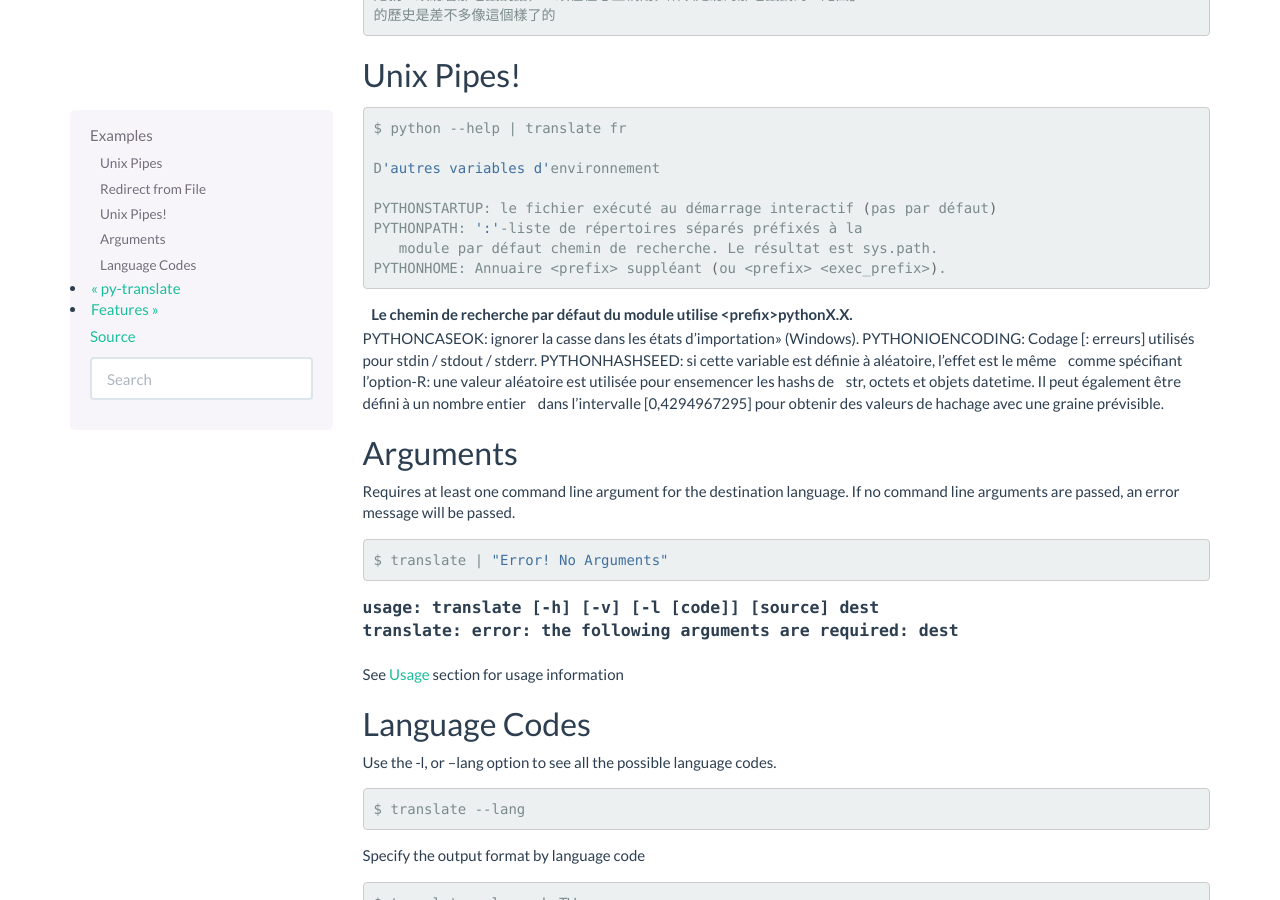
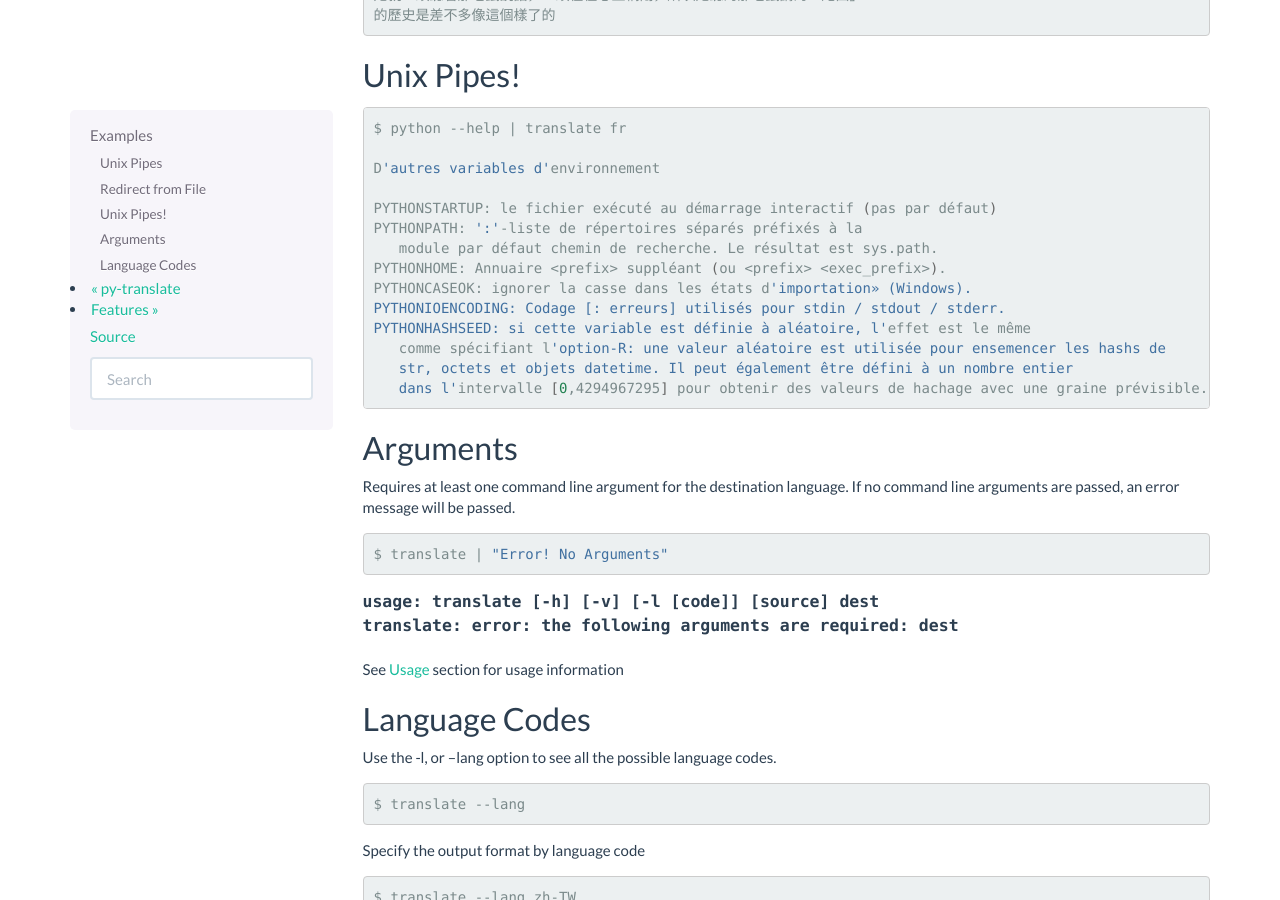
Before and after one commit to jjangsangy/py-translate, a Sphinx documentation site: the page built from docs/users/examples.rst, in a window 1280 px wide and 900 px high, scrolled down 598 px. Built offline with Sphinx 7.4.7, drawn with Linux system fonts in a browser that asks for light colours.

Commit message:
update docs

```diff
--- a/docs/users/examples.rst
+++ b/docs/users/examples.rst
@@ -43,7 +43,6 @@ Unix Pipes!
    PYTHONPATH: ':'-liste de répertoires séparés préfixés à la
       module par défaut chemin de recherche. Le résultat est sys.path.
    PYTHONHOME: Annuaire <prefix> suppléant (ou <prefix> <exec_prefix>).
-   Le chemin de recherche par défaut du module utilise <prefix>pythonX.X.
    PYTHONCASEOK: ignorer la casse dans les états d'importation» (Windows).
    PYTHONIOENCODING: Codage [: erreurs] utilisés pour stdin / stdout / stderr.
    PYTHONHASHSEED: si cette variable est définie à aléatoire, l'effet est le même
```
